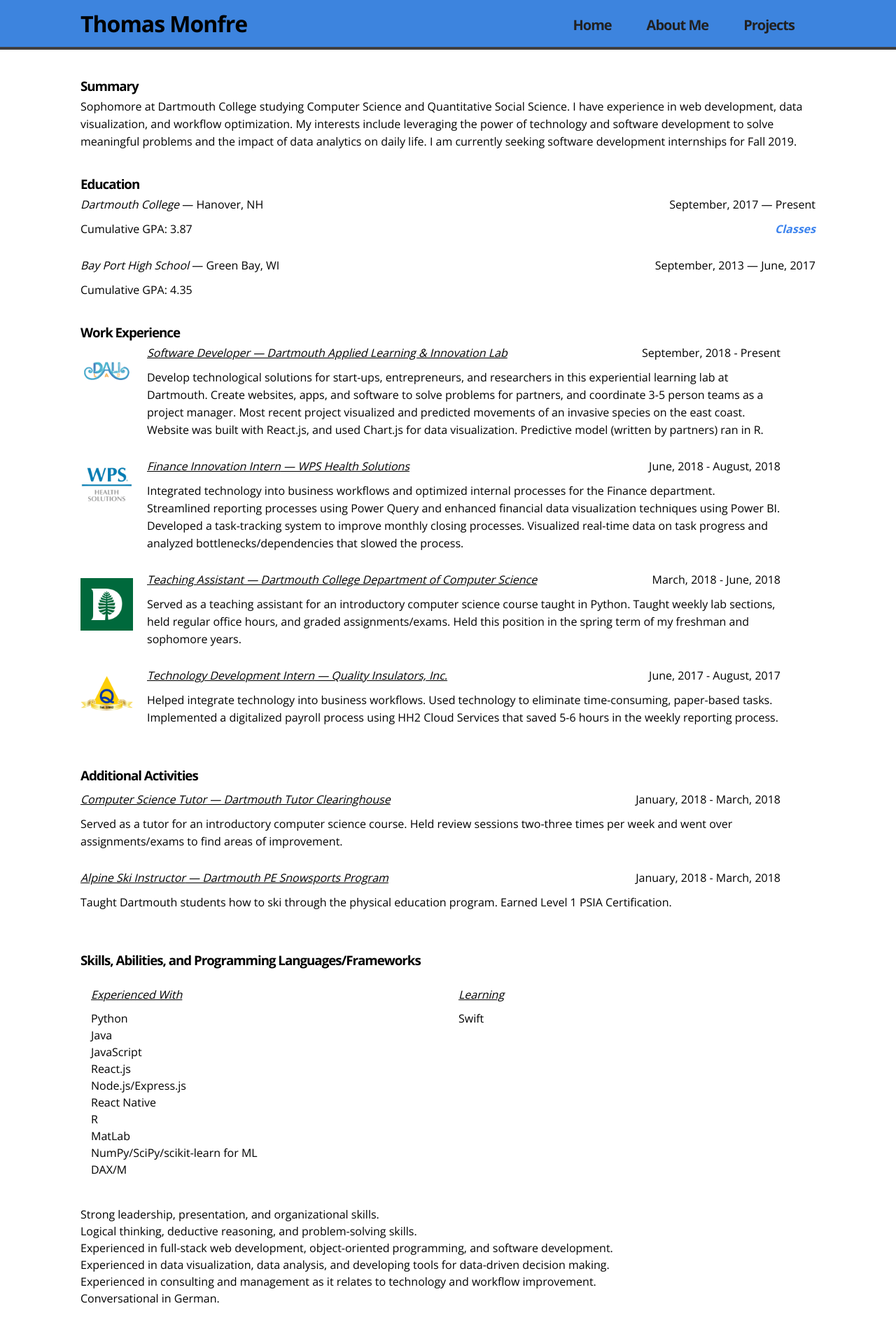
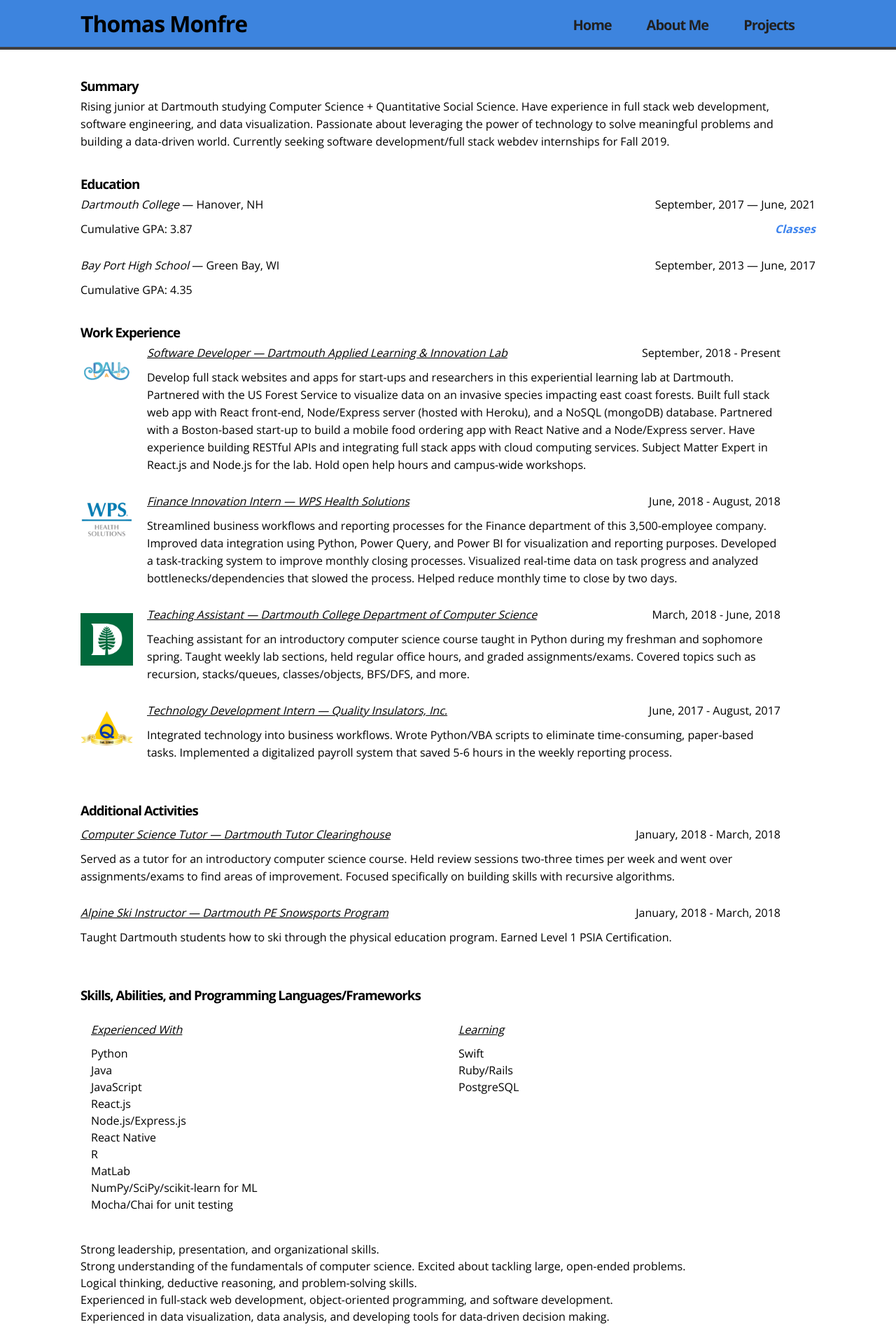
Before and after one commit to tmonfre/portfolio-website, a React (Create React App) app: page /#aboutme in a window 1280 px wide. Shown: the top 1896 px of the page at 70% size. Built offline with nearby package versions, Linux system fonts and the light colour scheme.

Commit message:
content updates

```diff
--- a/src/components/AboutMe.js
+++ b/src/components/AboutMe.js
@@ -8,14 +8,14 @@
             <div className="resumeInformation">
                     <div className="content-section">
                         <h3>Summary</h3>
-                        <p>Sophomore at Dartmouth College studying Computer Science and Quantitative Social Science. I have experience in web development, data visualization, and workflow optimization. My interests include leveraging the power of technology and software development to solve meaningful problems and the impact of data analytics on daily life. I am currently seeking software development internships for Fall 2019.</p>
+                        <p>Rising junior at Dartmouth studying Computer Science + Quantitative Social Science. Have experience in full stack web development, software engineering, and data visualization. Passionate about leveraging the power of technology to solve meaningful problems and building a data-driven world. Currently seeking software development/full stack webdev internships for Fall 2019.</p>
                     </div>
 
                     <div className="content-section">
                         <h3>Education</h3>
 
                         <p className="school-title"><a href="http://www.dartmouth.edu" target="_blank" rel="noopener noreferrer">Dartmouth College</a>  —  Hanover, NH</p>
-                        <p className="duration">September, 2017 — Present</p>
+                        <p className="duration">September, 2017 — June, 2021</p>
                         <div style={{clear:"both"}}></div>
                         <p id="gpa_left">Cumulative GPA: 3.87</p>
                         <div id="classes-mobile-drop"></div>
@@ -41,7 +41,7 @@
                             <p className="job-title"><u><strong><a href="http://dali.dartmouth.edu/" target="_blank" rel="noopener noreferrer">Software Developer</a></strong><a href="http://dali.dartmouth.edu/" target="_blank"> — Dartmouth Applied Learning & Innovation Lab</a></u></p>
                             <p className="duration">September, 2018 - Present</p>
                             <div style={{clear:"both"}}></div>
-                            <p>Develop technological solutions for start-ups, entrepreneurs, and researchers in this experiential learning lab at Dartmouth. Create websites, apps, and software to solve problems for partners, and coordinate 3-5 person teams as a project manager. Most recent project visualized and predicted movements of an invasive species on the east coast. Website was built with React.js, and used Chart.js for data visualization. Predictive model (written by partners) ran in R.</p>
+                            <p>Develop full stack websites and apps for start-ups and researchers in this experiential learning lab at Dartmouth. Partnered with the US Forest Service to visualize data on an invasive species impacting east coast forests. Built full stack web app with React front-end, Node/Express server (hosted with Heroku), and a NoSQL (mongoDB) database. Partnered with a Boston-based start-up to build a mobile food ordering app with React Native and a Node/Express server. Have experience building RESTful APIs and integrating full stack apps with cloud computing services. Subject Matter Expert in React.js and Node.js for the lab. Hold open help hours and campus-wide workshops.</p>
                         </div>
 
                         <div style={{clear:"both"}}></div>
@@ -54,7 +54,7 @@
                             <p className="job-title"><u><strong><a href="http://wpshealthsolutions.com/" target="_blank" rel="noopener noreferrer">Finance Innovation Intern</a></strong><a href="http://wpshealthsolutions.com/" target="_blank"> — WPS Health Solutions</a></u></p>
                             <p className="duration">June, 2018 - August, 2018</p>
                             <div style={{clear:"both"}}></div>
-                            <p>Integrated technology into business workflows and optimized internal processes for the Finance department. Streamlined reporting processes using Power Query and enhanced financial data visualization techniques using Power BI. Developed a task-tracking system to improve monthly closing processes. Visualized real-time data on task progress and analyzed bottlenecks/dependencies that slowed the process.</p>
+                            <p>Streamlined business workflows and reporting processes for the Finance department of this 3,500-employee company. Improved data integration using Python, Power Query, and Power BI for visualization and reporting purposes. Developed a task-tracking system to improve monthly closing processes. Visualized real-time data on task progress and analyzed bottlenecks/dependencies that slowed the process. Helped reduce monthly time to close by two days.</p>
                         </div>
 
                         <div style={{clear:"both"}}></div>
@@ -68,7 +68,7 @@
                             <p className="job-title"><u><strong><a href="https://web.cs.dartmouth.edu/" target="_blank" rel="noopener noreferrer">Teaching Assistant</a></strong><a href="https://web.cs.dartmouth.edu/" target="_blank"> — Dartmouth College Department of Computer Science</a></u></p>
                             <p className="duration">March, 2018 - June, 2018</p>
                             <div style={{clear:"both"}}></div>
-                            <p>Served as a teaching assistant for an introductory computer science course taught in Python. Taught weekly lab sections, held regular office hours, and graded assignments/exams. Held this position in the spring term of my freshman and sophomore years.</p>
+                            <p>Teaching assistant for an introductory computer science course taught in Python during my freshman and sophomore spring. Taught weekly lab sections, held regular office hours, and graded assignments/exams. Covered topics such as recursion, stacks/queues, classes/objects, BFS/DFS, and more.</p>
                         </div>
 
                         <div style={{clear:"both"}}></div>
@@ -82,7 +82,7 @@
                             <p className="job-title"><u><strong><a href="http://www.qualityinsulators.com/" target="_blank" rel="noopener noreferrer">Technology Development Intern</a></strong><a href="http://www.qualityinsulators.com/" target="_blank"> — Quality Insulators, Inc.</a></u></p>
                             <p className="duration">June, 2017 - August, 2017</p>
                             <div style={{clear:"both"}}></div>
-                            <p>Helped integrate technology into business workflows. Used technology to eliminate time-consuming, paper-based tasks. Implemented a digitalized payroll process using HH2 Cloud Services that saved 5-6 hours in the weekly reporting process.</p>
+                            <p>Integrated technology into business workflows. Wrote Python/VBA scripts to eliminate time-consuming, paper-based tasks. Implemented a digitalized payroll system that saved 5-6 hours in the weekly reporting process.</p>
                         </div>
 
                         <div style={{clear:"both"}}></div>
@@ -96,7 +96,7 @@
                             <p className="job-title"><u><strong><a href="https://students.dartmouth.edu/academic-skills/tutor-clearinghouse/about-tutor-clearinghouse" target="_blank" rel="noopener noreferrer">Computer Science Tutor</a></strong><a href="https://students.dartmouth.edu/academic-skills/tutor-clearinghouse/about-tutor-clearinghouse" target="_blank"> — Dartmouth Tutor Clearinghouse</a></u></p>
                             <p className="duration">January, 2018 - March, 2018</p>
                             <div style={{clear:"both"}}></div>
-                            <p>Served as a tutor for an introductory computer science course. Held review sessions two-three times per week and went over assignments/exams to find areas of improvement.</p>
+                            <p>Served as a tutor for an introductory computer science course. Held review sessions two-three times per week and went over assignments/exams to find areas of improvement. Focused specifically on building skills with recursive algorithms.</p>
                         </div>
 
                         <div style={{clear:"both"}}></div>
@@ -129,7 +129,7 @@
                                     <li>R</li>
                                     <li>MatLab</li>
                                     <li>NumPy/SciPy/scikit-learn for ML</li>
-                                    <li>DAX/M</li>
+                                    <li>Mocha/Chai for unit testing</li>
                                 </ul>
                             </div>
 
@@ -137,16 +137,18 @@
                                 <p className="content-title">Learning</p>
                                 <ul>
                                     <li>Swift</li>
+                                    <li>Ruby/Rails</li>
+                                    <li>PostgreSQL</li>
                                 </ul>
                             </div>
                         </div>
                         <ul>
                             <li>Strong leadership, presentation, and organizational skills.</li>
+                            <li>Strong understanding of the fundamentals of computer science. Excited about tackling large, open-ended problems.</li>
                             <li>Logical thinking, deductive reasoning, and problem-solving skills.</li>
                             <li>Experienced in full-stack web development, object-oriented programming, and software development.</li>
                             <li>Experienced in data visualization, data analysis, and developing tools for data-driven decision making.</li>
-                            <li>Experienced in consulting and management as it relates to technology and workflow improvement.</li>
-                            <li>Conversational in German.</li>
+                            <li>Self-motivated, self-starter, and driven to succeed.</li>
                         </ul>
                     </div>
 
--- a/src/components/Home.js
+++ b/src/components/Home.js
@@ -21,9 +21,9 @@
                         </Link>
                     </div>
                     <div id="about-me-text">
-                        <p>Sophomore at Dartmouth College studying Computer Science and Quantitative Social Science.</p><br></br>
-                        <p>I have experience in web development, data visualization, and workflow/process optimization. My interests include leveraging the power of technology to solve meaningful problems and the impact of data analytics on daily life. I'm currently seeking web/software development internship opportunities for Fall 2019.</p><br></br>
-                        <p>Read more about me <strong><Link to="/aboutme">here</Link></strong> or download my full resume <strong><a href="http://tiny.cc/thomas-monfre-resume">here.</a></strong></p>
+                        <p>Rising junior at Dartmouth College studying Computer Science + Quantitative Social Science. Software Developer @ the <a href="http://dali.dartmouth.edu/" target="_blank" rel="noopener noreferrer">DALI Lab.</a></p><br></br>
+                        <p>Have experience building full stack web apps, designing database/server architectures, and creating robust data visualizations. Passionate about building end-to-end web and mobile apps that integrate with APIs and cloud computing services. Self-motivated, driven to succeed, and excited about leveraging the power of technology to solve meaningful problems.</p><br></br>
+                        <p>Read more about me <Link to="/aboutme">here</Link> or download my full resume <a href="http://tiny.cc/thomas-monfre-resume">here.</a></p>
                     </div>
                 </div>
 
@@ -55,7 +55,7 @@
                             <center>
                                 <p>Contact Me</p>
                                 <ul>
-                                    <li><em>Please click here to send me an email.</em></li>
+                                    <li><em>Click here to send me an email!</em></li>
                                 </ul>
                             </center>
                         </div>
--- a/src/styles/Home.css
+++ b/src/styles/Home.css
@@ -36,6 +36,7 @@
 #about-me-text a {
     text-decoration: none;
     color: #3d84ee;
+    font-weight: bold;
 }
 
 #about-me-text a:hover {
```
Also changed, not shown: src/components/Classes.js (+23 -2 lines), src/components/Projects.js (+26 -5 lines).
